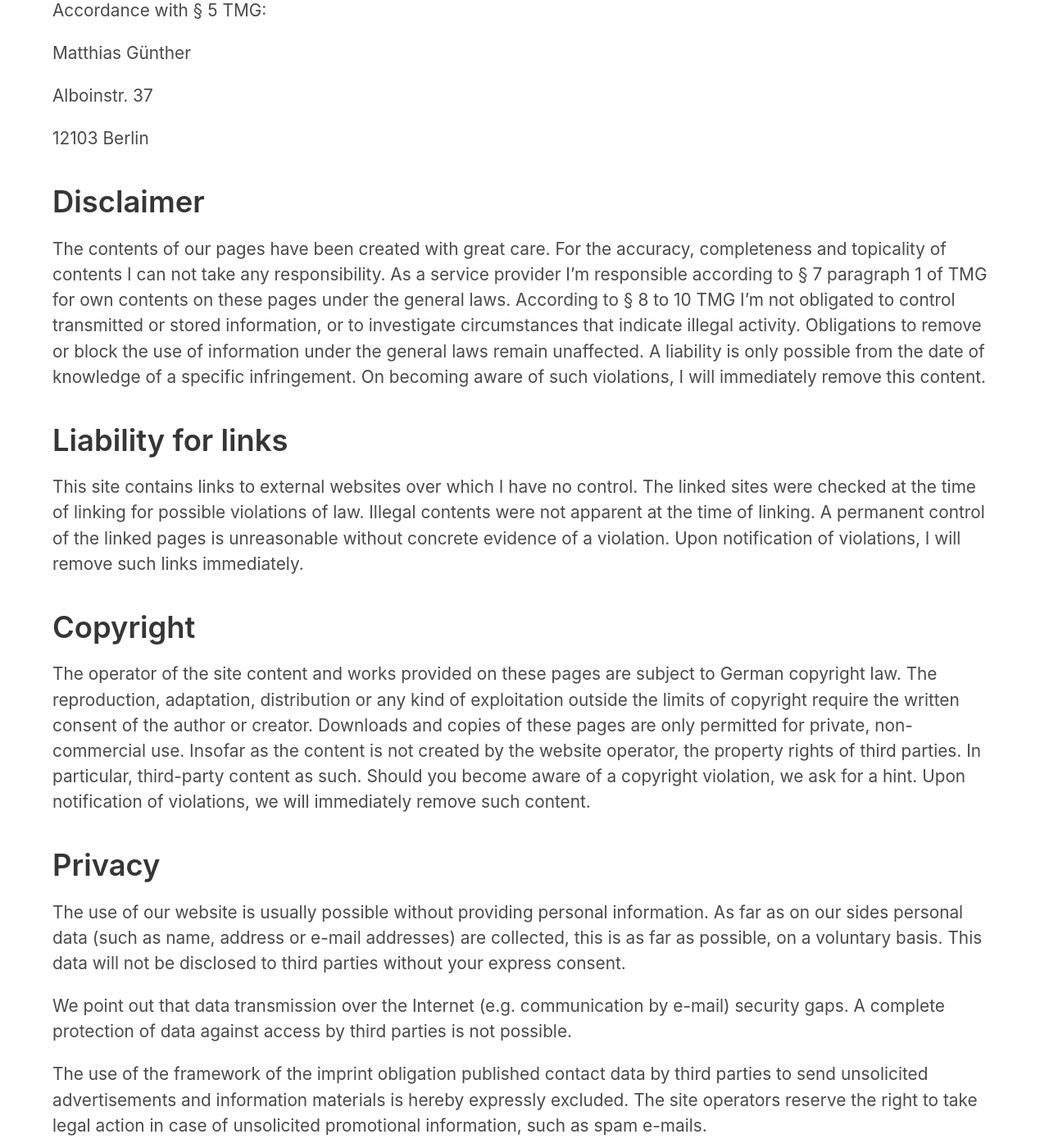
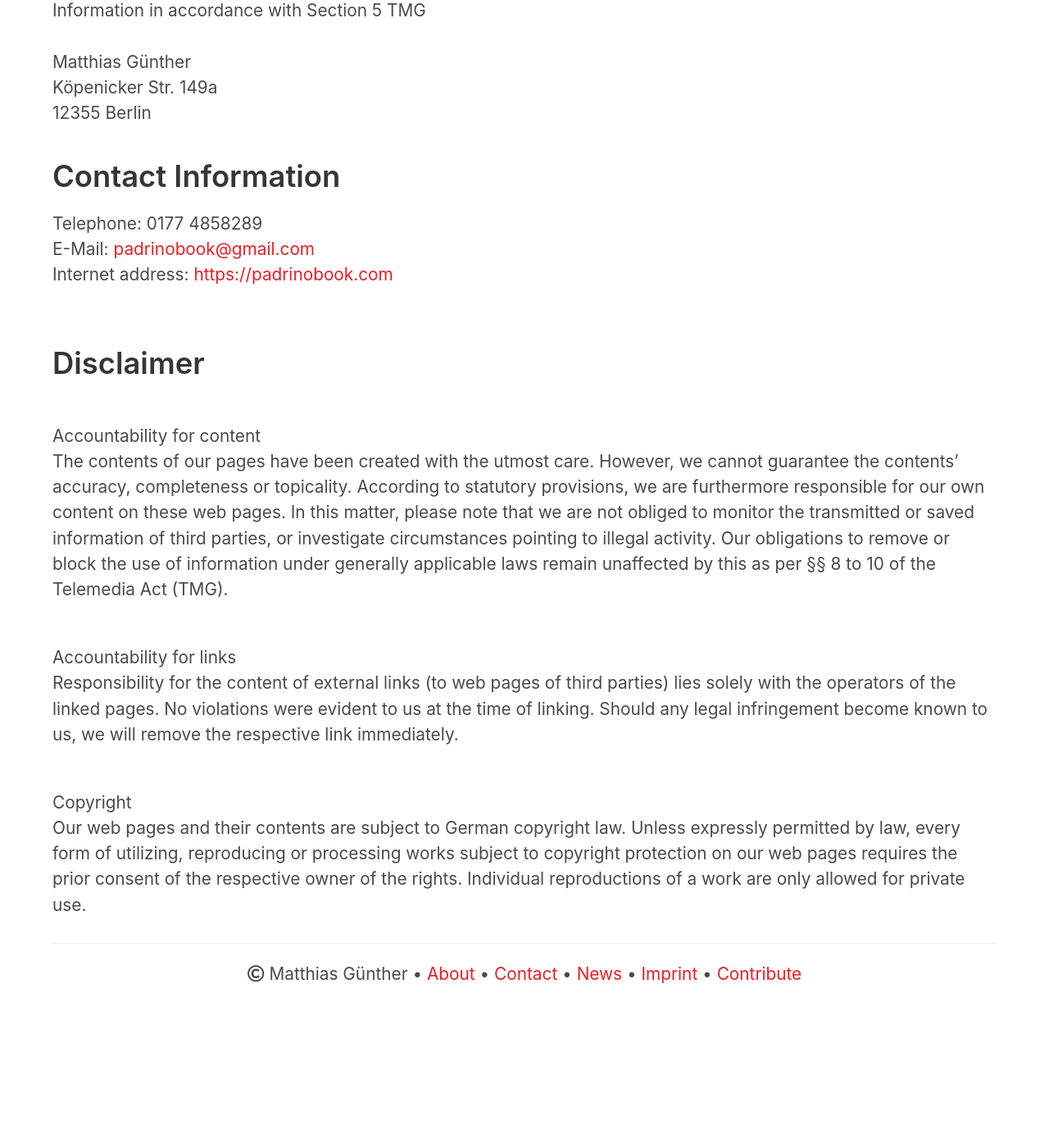
Before and after one commit to padrinobook/padrinobook.com, a Jekyll site: the page built from imprint.md, in a window 1280 px wide and 1400 px high, scrolled down 542 px. Shown: the whole window at 82% size. Built offline with Jekyll 4.4.1, drawn with Linux system fonts in a browser that asks for light colours; nearby versions of some CDN libraries; Markdown is read by kramdown in place of the engine named in the settings; comment, search, counter and statistics services are not loaded; after the commit the page ends 1745 px from its top, so only the background shows below that.

Commit message:
Rework imprint

```diff
--- a/imprint.md
+++ b/imprint.md
@@ -5,64 +5,26 @@ active: imprint
 ---
 
 <h1>Imprint</h1>
+Information in accordance with Section 5 TMG
+<br><br>Matthias Günther<br>Köpenicker Str. 149a<br>12355 Berlin<br>
+<h2>Contact Information</h2>
+Telephone: 0177 4858289<br>E-Mail: <a href="mailto:padrinobook@gmail.com">padrinobook@gmail.com</a><br>Internet address: <a href="https://padrinobook.com" target="_blank">https://padrinobook.com</a><br><br>
+<h2>Disclaimer</h2>
+<br>Accountability for content<br>
+The contents of our pages have been created with the utmost care. However, we cannot guarantee the contents'
+accuracy, completeness or topicality. According to statutory provisions, we are furthermore responsible for
+our own content on these web pages. In this matter, please note that we are not obliged to monitor
+the transmitted or saved information of third parties, or investigate circumstances pointing to illegal activity.
+Our obligations to remove or block the use of information under generally applicable laws remain unaffected by this as per
+§§ 8 to 10 of the Telemedia Act (TMG).
 
-<p> Accordance with § 5 TMG: </p>
+<br>Accountability for links<br>
+Responsibility for the content of
+external links (to web pages of third parties) lies solely with the operators of the linked pages. No violations were
+evident to us at the time of linking. Should any legal infringement become known to us, we will remove the respective
+link immediately.
 
-<p> Matthias Günther </p>
-
-<p> Alboinstr. 37</p>
-
-<p> 12103 Berlin </p>
-
-
-<h2> Disclaimer </h2>
-
-The contents of our pages have been created with great care. For the accuracy, completeness and
-topicality of contents I can not take any responsibility. As a service provider I’m responsible
-according to § 7 paragraph 1 of TMG for own contents on these pages under the general laws.
-According to § 8 to 10 TMG I’m not obligated to control transmitted or stored information, or to
-investigate circumstances that indicate illegal activity. Obligations to remove or block the use of
-information under the general laws remain unaffected. A liability is only possible from the date of
-knowledge of a specific infringement. On becoming aware of such violations, I will immediately
-remove this content.
-
-
-<h2> Liability for links </h2>
-
-This site contains links to external websites over which I have no control. The linked sites were
-checked at the time of linking for possible violations of law. Illegal contents were not apparent at
-the time of linking. A permanent control of the linked pages is unreasonable without concrete
-evidence of a violation. Upon notification of violations, I will remove such links immediately.
-
-
-<h2> Copyright </h2>
-
-The operator of the site content and works provided on these pages are subject to German copyright
-law. The reproduction, adaptation, distribution or any kind of exploitation outside the limits of
-copyright require the written consent of the author or creator. Downloads and copies of these pages
-are only permitted for private, non-commercial use. Insofar as the content is not created by the
-website operator, the property rights of third parties. In particular, third-party content as such.
-Should you become aware of a copyright violation, we ask for a hint. Upon notification of
-violations, we will immediately remove such content.
-
-
-<h2> Privacy </h2>
-
-<p>
-The use of our website is usually possible without providing personal information. As far as on our
-sides personal data (such as name, address or e-mail addresses) are collected, this is as far as
-possible, on a voluntary basis. This data will not be disclosed to third parties without your
-express consent.
-</p>
-
-<p>
-We point out that data transmission over the Internet (e.g. communication by e-mail) security gaps. A
-complete protection of data against access by third parties is not possible.
-</p>
-
-<p>
-The use of the framework of the imprint obligation published contact data by third parties to send
-unsolicited advertisements and information materials is hereby expressly excluded. The site
-operators reserve the right to take legal action in case of unsolicited promotional information,
-such as spam e-mails.
-</p>
+<br>Copyright<br> Our web pages and their contents are subject to German copyright law. Unless
+expressly permitted by law, every form of utilizing, reproducing or processing
+works subject to copyright protection on our web pages requires the prior consent of the respective owner of the rights.
+Individual reproductions of a work are only allowed for private use.
```
